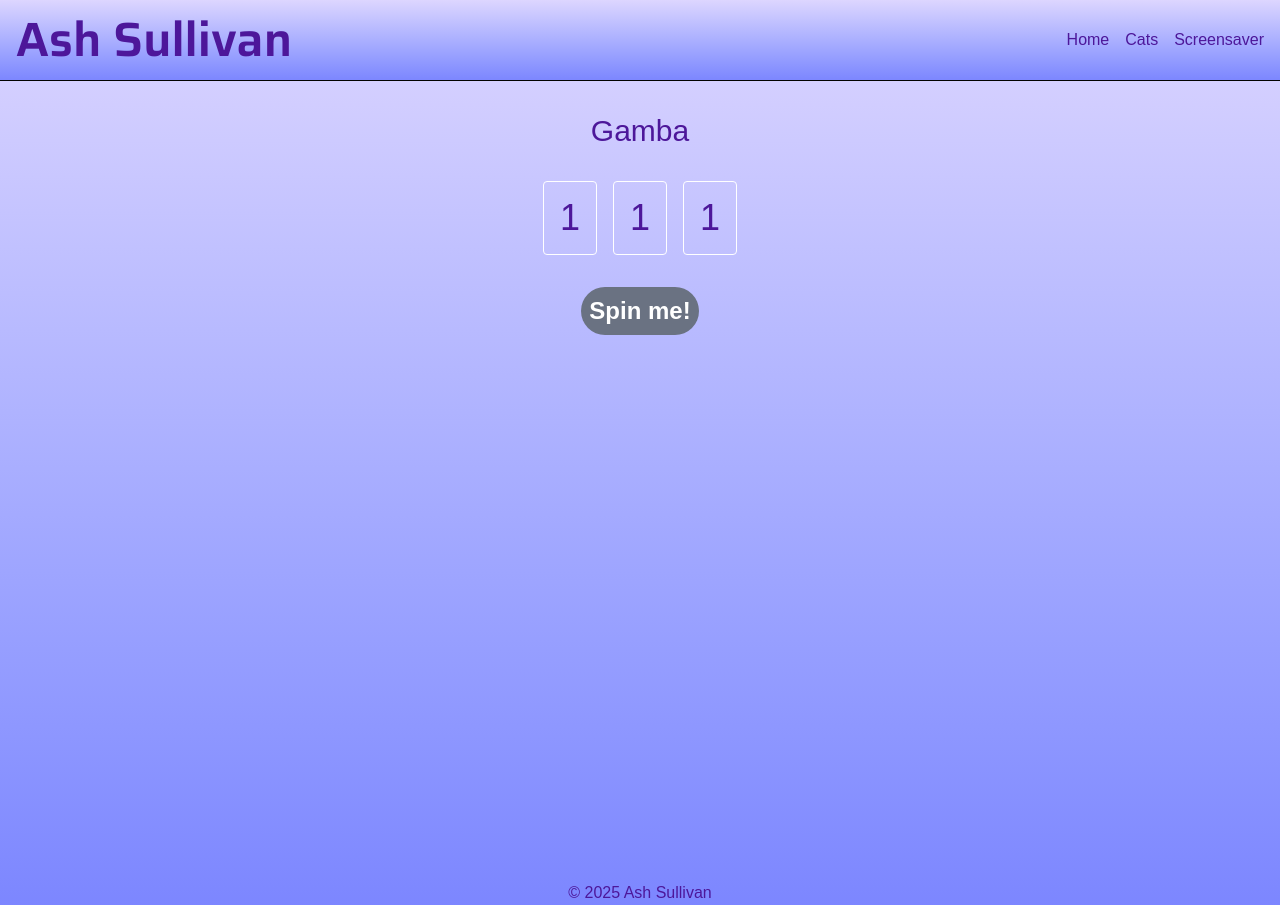
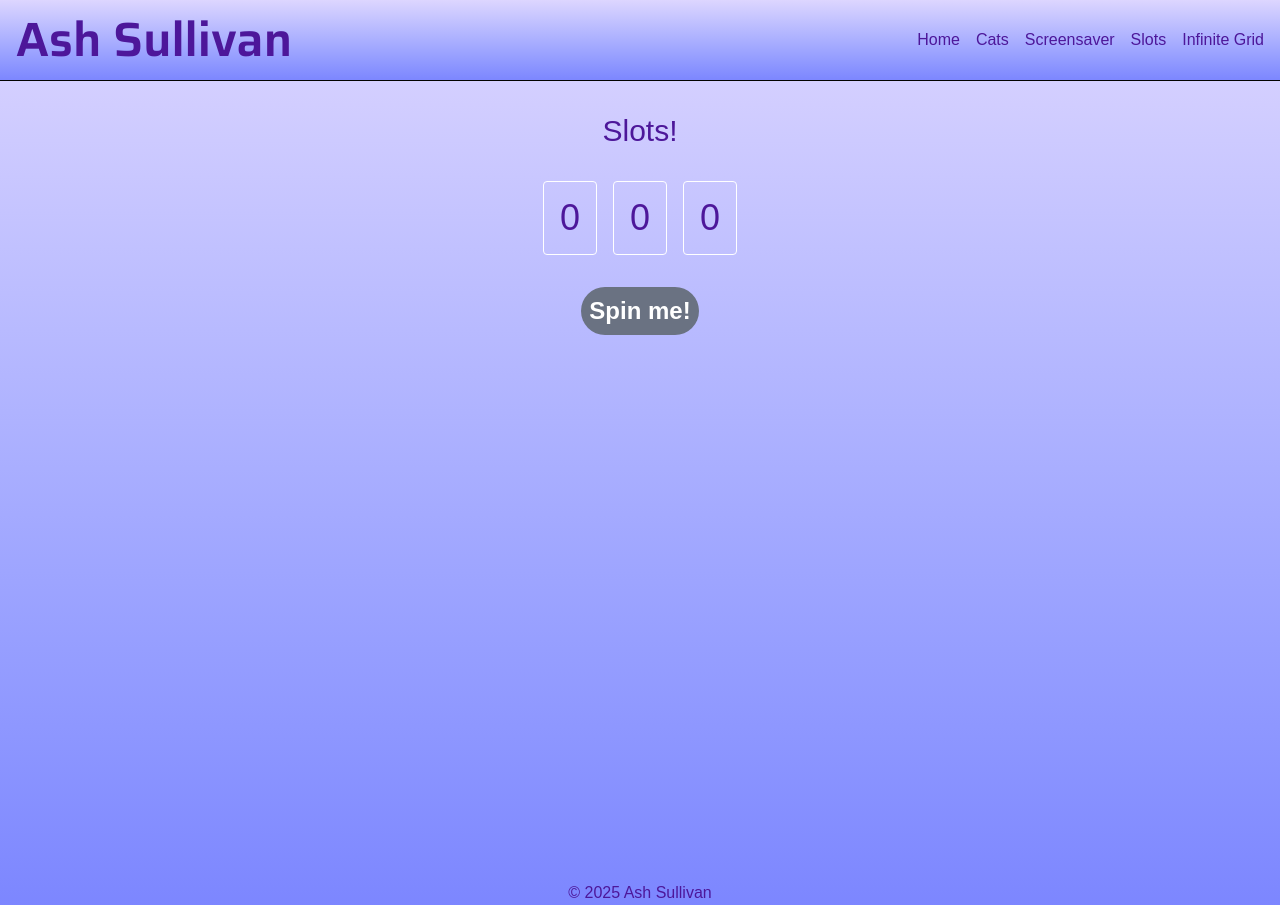
Before and after one commit to ash-sullivan/ashsullivan.com, a Next.js app: page /slot-machine in a window 1280 px wide. Built offline with nearby package versions, Linux system fonts and the light colour scheme.

Commit message:
Mess with slots some, add menu links

```diff
--- a/src/app/components/Menu.tsx
+++ b/src/app/components/Menu.tsx
@@ -12,6 +12,8 @@ export default function Menu() {
                 <Link className="hover:underline" href="/" onClick={() => setIsMenuOpen(false)}>Home</Link>
                 <Link className="hover:underline" href="/cats" onClick={() => setIsMenuOpen(false)}>Cats</Link>
                 <Link className="hover:underline" href="/screensaver" onClick={() => setIsMenuOpen(false)}>Screensaver</Link>
+                <Link className="hover:underline" href="/slot-machine" onClick={() => setIsMenuOpen(false)}>Slots</Link>
+                <Link className="hover:underline" href="/infinite-grid-demo" onClick={() => setIsMenuOpen(false)}>Infinite Grid</Link>
             </>
         );
     }
--- a/src/app/slot-machine/page.tsx
+++ b/src/app/slot-machine/page.tsx
@@ -11,17 +11,20 @@ export default function SlotMachine() {
         return Math.floor(Math.random() * (maxFloored - minCeiled) + minCeiled); // The maximum is exclusive and the minimum is inclusive
     }
 
-    // UI for representing the spinning/randomness
+    // UI
     const [isSpinning, setIsSpinning] = useState(false);
     const [isSlotLocked, setIsSlotLocked] = useState([true, true, true]);
 
-    // Values of the slots.
-    const [slotSelections, setSlotSelections] = useState([1, 1, 1]);
+    // Data
+    const [slotSelections, setSlotSelections] = useState([0, 0, 0]);
+    const [hasWon, setHasWon] = useState(false);
+    const [numberOfWins, setNumberOfWins] = useState(0);
 
     // each slot waits between 1 and 3 seconds then locks in whatever position it's in
     const spinSlots = async () => {
         setIsSlotLocked([false, false, false]);
         setIsSpinning(true);
+        setHasWon(false);
 
         for (let i = 0; i < slotSelections.length; i++) {
             // Wait for each slot before moving to the next
@@ -33,21 +36,20 @@ export default function SlotMachine() {
                         return newLocked;
                     });
                     resolve();
-                }, getRandomInt(1000, 3000));
+                }, getRandomInt(1000, 2000));
             });
         }
-
         setIsSpinning(false);
     }
 
-    // Animation for the numbers rotating
+    // "Animation" for the numbers rotating
     useEffect(() => {
         const interval = setInterval(() => {
             slotSelections.map((_, index) => {
                 if (!isSlotLocked[index]) {
                     setSlotSelections(prevSelections => {
                         const newSelection = [...prevSelections];
-                        newSelection[index] = getRandomInt(1, 6);
+                        newSelection[index] = getRandomInt(1, 7);
                         return newSelection;
                     })
                 }
@@ -57,9 +59,19 @@ export default function SlotMachine() {
         return () => clearInterval(interval);
     }, [spinSlots]);
 
+    // Check win condition when all slots are locked
+    useEffect(() => {
+        if (isSlotLocked.every(locked => locked)) {
+            if (slotSelections.every(slot => slot > 0 && slot === slotSelections[0])) {
+                setHasWon(true);
+                setNumberOfWins(prevWins => prevWins + 1);
+            }
+        }
+    }, [isSlotLocked, slotSelections]);
+
     return (
         <main className="min-h-screen">
-            <h1 className="text-center text-3xl pt-8">Gamba</h1>
+            <h1 className="text-center text-3xl pt-8">Slots!</h1>
             <div className="justify-center flex flex-row flex-wrap gap-4 px-80 pt-8 text-4xl">
                 {slotSelections.map((slotSelection, index) => {
                     return (
@@ -77,6 +89,7 @@ export default function SlotMachine() {
                         {isSpinning ? 'Spinning...' : 'Spin me!'}
                     </button>
                 </div>
+                {hasWon && <p className="text-center text-2xl pt-8">You won! You now have {numberOfWins} {numberOfWins === 1 ? 'win' : 'wins'}.</p>}
             </div>
         </main>
     );
```
